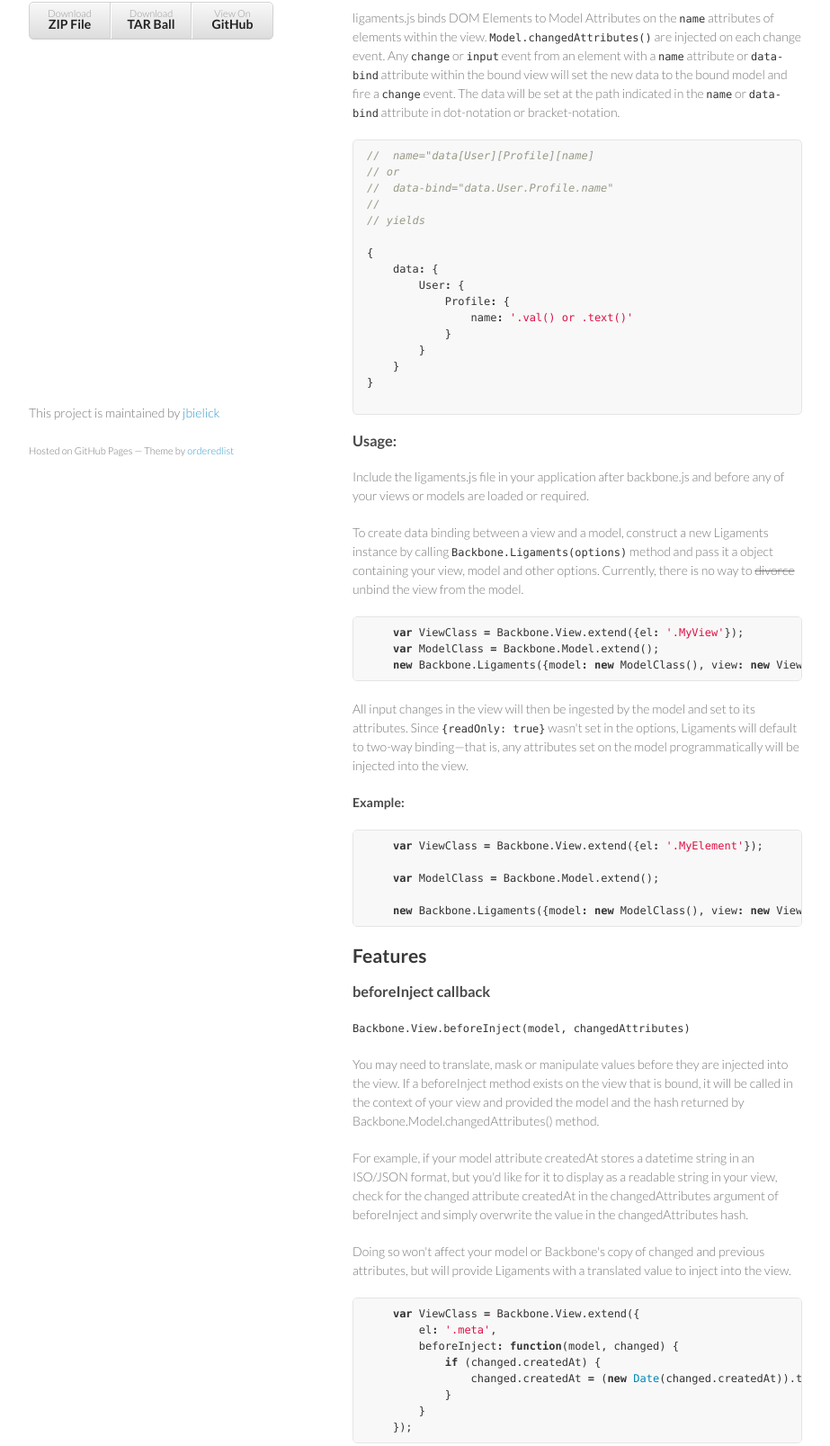
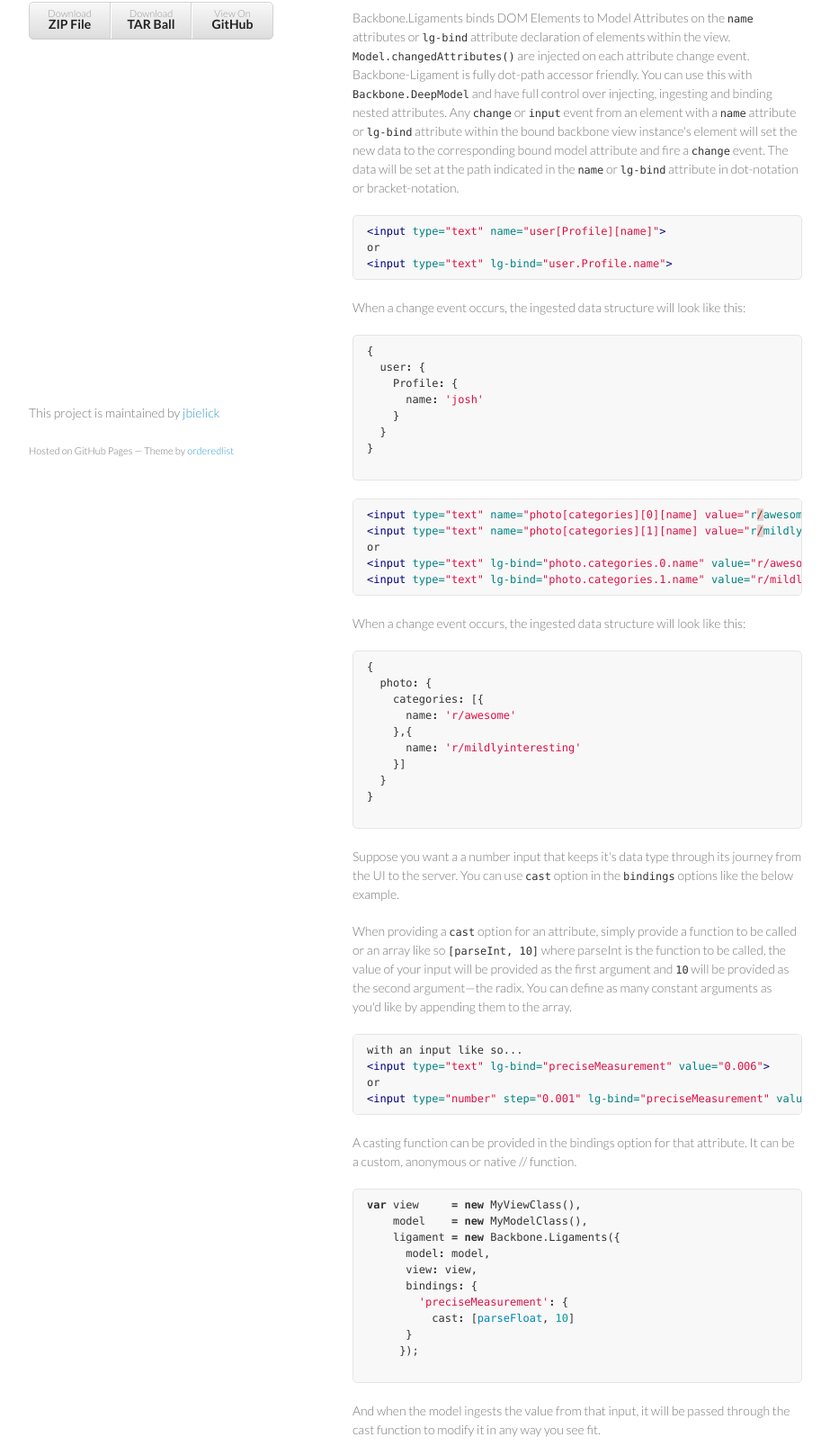
Before and after one commit to jbielick/Ligaments, a plain HTML site: page index.html in a window 1280 px wide. Shown: the part 220-1827 px from the top of the page at 90% size, without its empty margins (178-1101 px from the left). Drawn offline with Linux system fonts and the light colour scheme.

```diff
--- a/index.html
+++ b/index.html
@@ -38,26 +38,76 @@
 <h3>
 <a name="about" class="anchor" href="#about"><span class="octicon octicon-link"></span></a>About</h3>
 
-<p>ligaments.js binds DOM Elements to Model Attributes on the <code>name</code> attributes of elements within the view.
-<code>Model.changedAttributes()</code> are injected on each change event. Any <code>change</code> or <code>input</code> event from an element with a <code>name</code> attribute or <code>data-bind</code> attribute within the bound view will set the new data to the bound model and fire a <code>change</code> event. The data will be set at the path indicated in the <code>name</code> or <code>data-bind</code> attribute in dot-notation or bracket-notation.</p>
+<p>Backbone.Ligaments binds DOM Elements to Model Attributes on the <code>name</code> attributes or <code>lg-bind</code> attribute declaration of elements within the view.
+<code>Model.changedAttributes()</code> are injected on each attribute change event. Backbone-Ligament is fully dot-path accessor friendly. You can use this with <code>Backbone.DeepModel</code>
+and have full control over injecting, ingesting and binding nested attributes. Any <code>change</code> or <code>input</code> event from an element
+with a <code>name</code> attribute or <code>lg-bind</code> attribute within the bound backbone view instance's element will set the new data to the corresponding bound model attribute
+and fire a <code>change</code> event. The data will be set at the path indicated in the <code>name</code> or <code>lg-bind</code> attribute in dot-notation or bracket-notation.</p>
 
-<div class="highlight highlight-js"><pre><span class="c1">//  name="data[User][Profile][name]</span>
-<span class="c1">// or   </span>
-<span class="c1">//  data-bind="data.User.Profile.name"</span>
-<span class="c1">// </span>
-<span class="c1">// yields</span>
+<div class="highlight highlight-html"><pre><span class="nt">&lt;input</span> <span class="na">type=</span><span class="s">"text"</span> <span class="na">name=</span><span class="s">"user[Profile][name]"</span><span class="nt">&gt;</span>
+or
+<span class="nt">&lt;input</span> <span class="na">type=</span><span class="s">"text"</span> <span class="na">lg-bind=</span><span class="s">"user.Profile.name"</span><span class="nt">&gt;</span>
+</pre></div>
 
-<span class="p">{</span>
-    <span class="nx">data</span><span class="o">:</span> <span class="p">{</span>
-        <span class="nx">User</span><span class="o">:</span> <span class="p">{</span>
-            <span class="nx">Profile</span><span class="o">:</span> <span class="p">{</span>
-                <span class="nx">name</span><span class="o">:</span> <span class="s1">'.val() or .text()'</span>
-            <span class="p">}</span>
-        <span class="p">}</span>
+<p>When a change event occurs, the ingested data structure will look like this:</p>
+
+<div class="highlight highlight-js"><pre><span class="p">{</span>
+  <span class="nx">user</span><span class="o">:</span> <span class="p">{</span>
+    <span class="nx">Profile</span><span class="o">:</span> <span class="p">{</span>
+      <span class="nx">name</span><span class="o">:</span> <span class="s1">'josh'</span>
     <span class="p">}</span>
+  <span class="p">}</span>
 <span class="p">}</span>
 
 </pre></div>
+
+<div class="highlight highlight-html"><pre><span class="nt">&lt;input</span> <span class="na">type=</span><span class="s">"text"</span> <span class="na">name=</span><span class="s">"photo[categories][0][name] value="</span><span class="na">r</span><span class="err">/</span><span class="na">awesome</span><span class="err">"</span><span class="nt">&gt;</span>
+<span class="nt">&lt;input</span> <span class="na">type=</span><span class="s">"text"</span> <span class="na">name=</span><span class="s">"photo[categories][1][name] value="</span><span class="na">r</span><span class="err">/</span><span class="na">mildlyinteresting</span><span class="err">"</span><span class="nt">&gt;</span>
+or
+<span class="nt">&lt;input</span> <span class="na">type=</span><span class="s">"text"</span> <span class="na">lg-bind=</span><span class="s">"photo.categories.0.name"</span> <span class="na">value=</span><span class="s">"r/awesome"</span><span class="nt">&gt;</span>
+<span class="nt">&lt;input</span> <span class="na">type=</span><span class="s">"text"</span> <span class="na">lg-bind=</span><span class="s">"photo.categories.1.name"</span> <span class="na">value=</span><span class="s">"r/mildlyinteresting"</span><span class="nt">&gt;</span>
+</pre></div>
+
+<p>When a change event occurs, the ingested data structure will look like this:</p>
+
+<div class="highlight highlight-js"><pre><span class="p">{</span>
+  <span class="nx">photo</span><span class="o">:</span> <span class="p">{</span>
+    <span class="nx">categories</span><span class="o">:</span> <span class="p">[{</span>
+      <span class="nx">name</span><span class="o">:</span> <span class="s1">'r/awesome'</span>
+    <span class="p">},{</span>
+      <span class="nx">name</span><span class="o">:</span> <span class="s1">'r/mildlyinteresting'</span>
+    <span class="p">}]</span>
+  <span class="p">}</span>
+<span class="p">}</span>
+
+</pre></div>
+
+<p>Suppose you want a a number input that keeps it's data type through its journey from the UI to the server. You can use <code>cast</code> option in the <code>bindings</code> options like the below example.</p>
+
+<p>When providing a <code>cast</code> option for an attribute, simply provide a function to be called or an array like so <code>[parseInt, 10]</code> where parseInt is the function to be called, the value of your input will be provided as the first argument and <code>10</code> will be provided as the second argument—the radix. You can define as many constant arguments as you'd like by appending them to the array. </p>
+
+<div class="highlight highlight-html"><pre>with an input like so...
+<span class="nt">&lt;input</span> <span class="na">type=</span><span class="s">"text"</span> <span class="na">lg-bind=</span><span class="s">"preciseMeasurement"</span> <span class="na">value=</span><span class="s">"0.006"</span><span class="nt">&gt;</span>
+or
+<span class="nt">&lt;input</span> <span class="na">type=</span><span class="s">"number"</span> <span class="na">step=</span><span class="s">"0.001"</span> <span class="na">lg-bind=</span><span class="s">"preciseMeasurement"</span> <span class="na">value=</span><span class="s">"0.006"</span><span class="nt">&gt;</span>
+</pre></div>
+
+<p>A casting function can be provided in the bindings option for that attribute. It can be a custom, anonymous or native // function.</p>
+
+<div class="highlight highlight-js"><pre><span class="kd">var</span> <span class="nx">view</span>     <span class="o">=</span> <span class="k">new</span> <span class="nx">MyViewClass</span><span class="p">(),</span>
+    <span class="nx">model</span>    <span class="o">=</span> <span class="k">new</span> <span class="nx">MyModelClass</span><span class="p">(),</span>
+    <span class="nx">ligament</span> <span class="o">=</span> <span class="k">new</span> <span class="nx">Backbone</span><span class="p">.</span><span class="nx">Ligaments</span><span class="p">({</span>
+      <span class="nx">model</span><span class="o">:</span> <span class="nx">model</span><span class="p">,</span>
+      <span class="nx">view</span><span class="o">:</span> <span class="nx">view</span><span class="p">,</span>
+      <span class="nx">bindings</span><span class="o">:</span> <span class="p">{</span>
+        <span class="s1">'preciseMeasurement'</span><span class="o">:</span> <span class="p">{</span>
+          <span class="nx">cast</span><span class="o">:</span> <span class="p">[</span><span class="nb">parseFloat</span><span class="p">,</span> <span class="mi">10</span><span class="p">]</span>
+      <span class="p">}</span>
+     <span class="p">});</span>
+
+</pre></div>
+
+<p>And when the model ingests the value from that input, it will be passed through the cast function to modify it in any way you see fit.</p>
 
 <h3>
 <a name="usage" class="anchor" href="#usage"><span class="octicon octicon-link"></span></a>Usage:</h3>
@@ -66,22 +116,13 @@
 
 <p>To create data binding between a view and a model, construct a new Ligaments instance by calling <code>Backbone.Ligaments(options)</code> method and pass it a object containing your view, model and other options. Currently, there is no way to <del>divorce</del> unbind the view from the model.</p>
 
-<div class="highlight highlight-js"><pre>    <span class="kd">var</span> <span class="nx">ViewClass</span> <span class="o">=</span> <span class="nx">Backbone</span><span class="p">.</span><span class="nx">View</span><span class="p">.</span><span class="nx">extend</span><span class="p">({</span><span class="nx">el</span><span class="o">:</span> <span class="s1">'.MyView'</span><span class="p">});</span>
-    <span class="kd">var</span> <span class="nx">ModelClass</span> <span class="o">=</span> <span class="nx">Backbone</span><span class="p">.</span><span class="nx">Model</span><span class="p">.</span><span class="nx">extend</span><span class="p">();</span>
-    <span class="k">new</span> <span class="nx">Backbone</span><span class="p">.</span><span class="nx">Ligaments</span><span class="p">({</span><span class="nx">model</span><span class="o">:</span> <span class="k">new</span> <span class="nx">ModelClass</span><span class="p">(),</span> <span class="nx">view</span><span class="o">:</span> <span class="k">new</span> <span class="nx">ViewClass</span><span class="p">()});</span>
+<div class="highlight highlight-js"><pre>    <span class="kd">var</span> <span class="nx">viewInstance</span>   <span class="o">=</span> <span class="k">new</span> <span class="nx">MyViewClass</span><span class="p">(),</span>
+        <span class="nx">modelInstance</span>  <span class="o">=</span> <span class="k">new</span> <span class="nx">MyModelClass</span><span class="p">(),</span>
+        <span class="nx">ligament</span>       <span class="o">=</span> <span class="k">new</span> <span class="nx">Backbone</span><span class="p">.</span><span class="nx">Ligaments</span><span class="p">({</span><span class="nx">model</span><span class="o">:</span> <span class="nx">modelInstance</span><span class="p">,</span> <span class="nx">view</span><span class="o">:</span> <span class="nx">viewInstance</span><span class="p">});</span>
 </pre></div>
 
-<p>All input changes in the view will then be ingested by the model and set to its attributes. Since <code>{readOnly: true}</code> wasn't set in the options, Ligaments will default to two-way binding—that is, any attributes set on the model programmatically will be injected into the view.</p>
-
-<h4>
-<a name="example" class="anchor" href="#example"><span class="octicon octicon-link"></span></a>Example:</h4>
-
-<div class="highlight highlight-js"><pre>    <span class="kd">var</span> <span class="nx">ViewClass</span> <span class="o">=</span> <span class="nx">Backbone</span><span class="p">.</span><span class="nx">View</span><span class="p">.</span><span class="nx">extend</span><span class="p">({</span><span class="nx">el</span><span class="o">:</span> <span class="s1">'.MyElement'</span><span class="p">});</span>
-
-    <span class="kd">var</span> <span class="nx">ModelClass</span> <span class="o">=</span> <span class="nx">Backbone</span><span class="p">.</span><span class="nx">Model</span><span class="p">.</span><span class="nx">extend</span><span class="p">();</span>
-
-    <span class="k">new</span> <span class="nx">Backbone</span><span class="p">.</span><span class="nx">Ligaments</span><span class="p">({</span><span class="nx">model</span><span class="o">:</span> <span class="k">new</span> <span class="nx">ModelClass</span><span class="p">(),</span> <span class="nx">view</span><span class="o">:</span> <span class="k">new</span> <span class="nx">ViewClass</span><span class="p">()});</span>
-</pre></div>
+<p>All input changes in the view will then be ingested by the model and set to its attributes.
+Similarly the ligament will inject any attributes set on the model programmatically into into the view's bound elements.</p>
 
 <h2>
 <a name="features" class="anchor" href="#features"><span class="octicon octicon-link"></span></a>Features</h2>
@@ -91,7 +132,7 @@
 <h3>
 <a name="beforeinject-callback" class="anchor" href="#beforeinject-callback"><span class="octicon octicon-link"></span></a>beforeInject callback</h3>
 
-<p><code>Backbone.View.beforeInject(model, changedAttributes)</code></p>
+<p>In the example below, a model attribute might look like an ISO datetime string like <code>2014-04-25T01:53:36.998Z</code>. If you wanted this attribute, which is bound to an element in the view, to display this date in a human-friendly fashion, you can use beforeInject to mutate the value before it's injected into the view.</p>
 
 <p>You may need to translate, mask or manipulate values before they are injected into the view. If a beforeInject method exists on the view that is bound, it will be called in the context of your view and provided the model and the hash returned by Backbone.Model.changedAttributes() method.</p>
 
@@ -100,7 +141,7 @@
 <p>Doing so won't affect your model or Backbone's copy of changed and previous attributes, but will provide Ligaments with a translated value to inject into the view.</p>
 
 <div class="highlight highlight-js"><pre>    <span class="kd">var</span> <span class="nx">ViewClass</span> <span class="o">=</span> <span class="nx">Backbone</span><span class="p">.</span><span class="nx">View</span><span class="p">.</span><span class="nx">extend</span><span class="p">({</span>
-        <span class="nx">el</span><span class="o">:</span> <span class="s1">'.meta'</span><span class="p">,</span>
+        <span class="nx">el</span><span class="o">:</span> <span class="s1">'.appointmentItem'</span><span class="p">,</span>
         <span class="nx">beforeInject</span><span class="o">:</span> <span class="kd">function</span><span class="p">(</span><span class="nx">model</span><span class="p">,</span> <span class="nx">changed</span><span class="p">)</span> <span class="p">{</span>
             <span class="k">if</span> <span class="p">(</span><span class="nx">changed</span><span class="p">.</span><span class="nx">createdAt</span><span class="p">)</span> <span class="p">{</span>
                 <span class="nx">changed</span><span class="p">.</span><span class="nx">createdAt</span> <span class="o">=</span> <span class="p">(</span><span class="k">new</span> <span class="nb">Date</span><span class="p">(</span><span class="nx">changed</span><span class="p">.</span><span class="nx">createdAt</span><span class="p">)).</span><span class="nx">toLocaleString</span><span class="p">();</span>
@@ -114,13 +155,17 @@
 
 <p>By default, Backbone.Ligaments will bind all attributes. If you'd like for Backbone.Ligaments to only bind select attributes between your view and model, add an array of attribute names to the binds property of the options hash if you'd like to only bind certain attributes.</p>
 
-<div class="highlight highlight-js"><pre>    <span class="k">new</span> <span class="nx">Backbone</span><span class="p">.</span><span class="nx">Ligaments</span><span class="p">({</span>
-        <span class="nx">model</span><span class="o">:</span> <span class="nx">UserModel</span><span class="p">,</span>
-        <span class="nx">view</span><span class="o">:</span> <span class="nx">UserView</span><span class="p">,</span>
-        <span class="nx">binds</span><span class="o">:</span> <span class="p">[</span>
-            <span class="s1">'first_name'</span><span class="p">,</span>
-            <span class="s1">'last_name'</span>
-        <span class="p">]</span>
+<div class="highlight highlight-js"><pre>  <span class="k">new</span> <span class="nx">Backbone</span><span class="p">.</span><span class="nx">Ligaments</span><span class="p">({</span>
+    <span class="nx">model</span><span class="o">:</span> <span class="nx">UserModel</span><span class="p">,</span>
+    <span class="nx">view</span><span class="o">:</span> <span class="nx">UserView</span><span class="p">,</span>
+    <span class="nx">bindings</span><span class="o">:</span> <span class="p">{</span>
+      <span class="nx">first_name</span><span class="o">:</span> <span class="p">{},</span>
+      <span class="nx">last_name</span><span class="o">:</span> <span class="p">{},</span>
+      <span class="nx">phone</span><span class="o">:</span> <span class="p">{</span>
+        <span class="nx">cast</span><span class="o">:</span> <span class="kd">function</span><span class="p">(</span><span class="nx">value</span><span class="p">)</span> <span class="p">{</span>
+          <span class="k">return</span> <span class="nx">value</span><span class="p">.</span><span class="nx">replace</span><span class="p">(</span><span class="s1">'-'</span><span class="p">,</span> <span class="s1">''</span><span class="p">);</span>
+        <span class="p">}</span>
+      <span class="p">}</span>
     <span class="p">});</span>
 </pre></div>
 
```
Also changed, not shown: params.json (+1 -1 lines).
